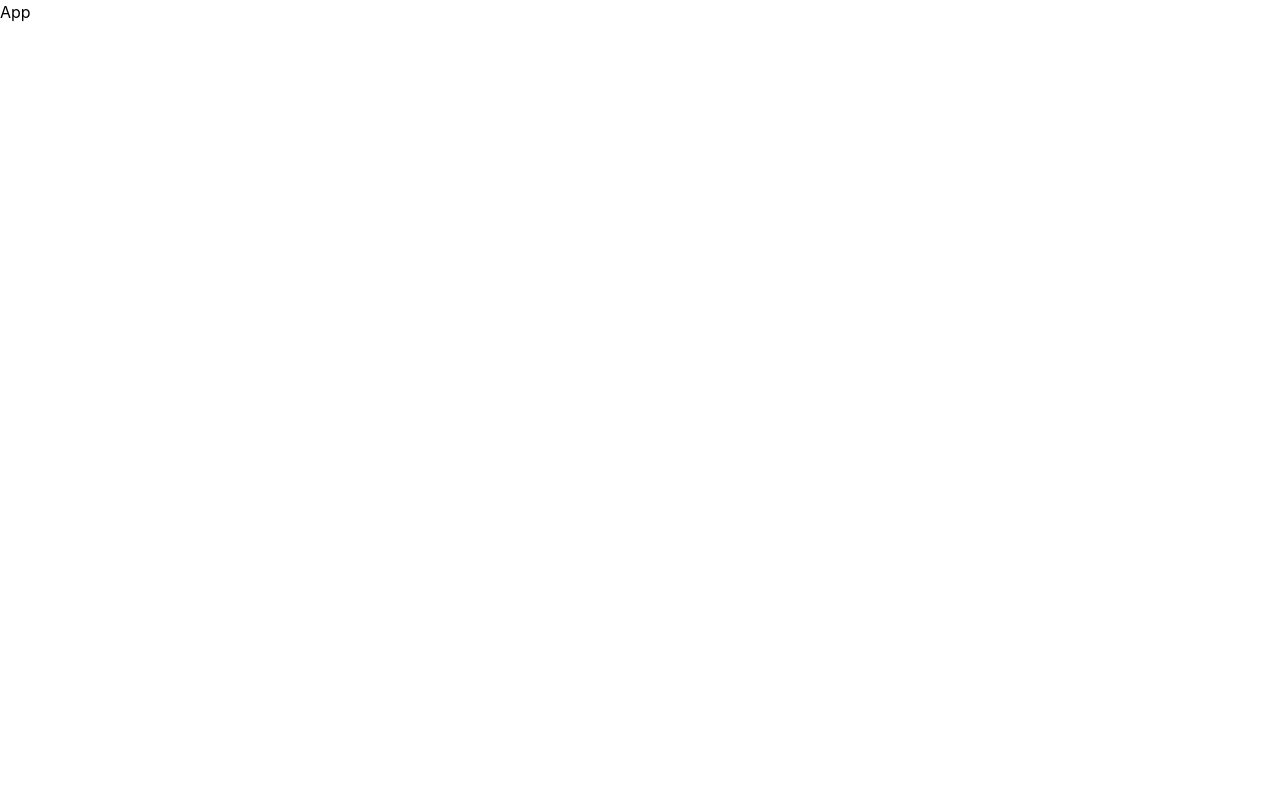
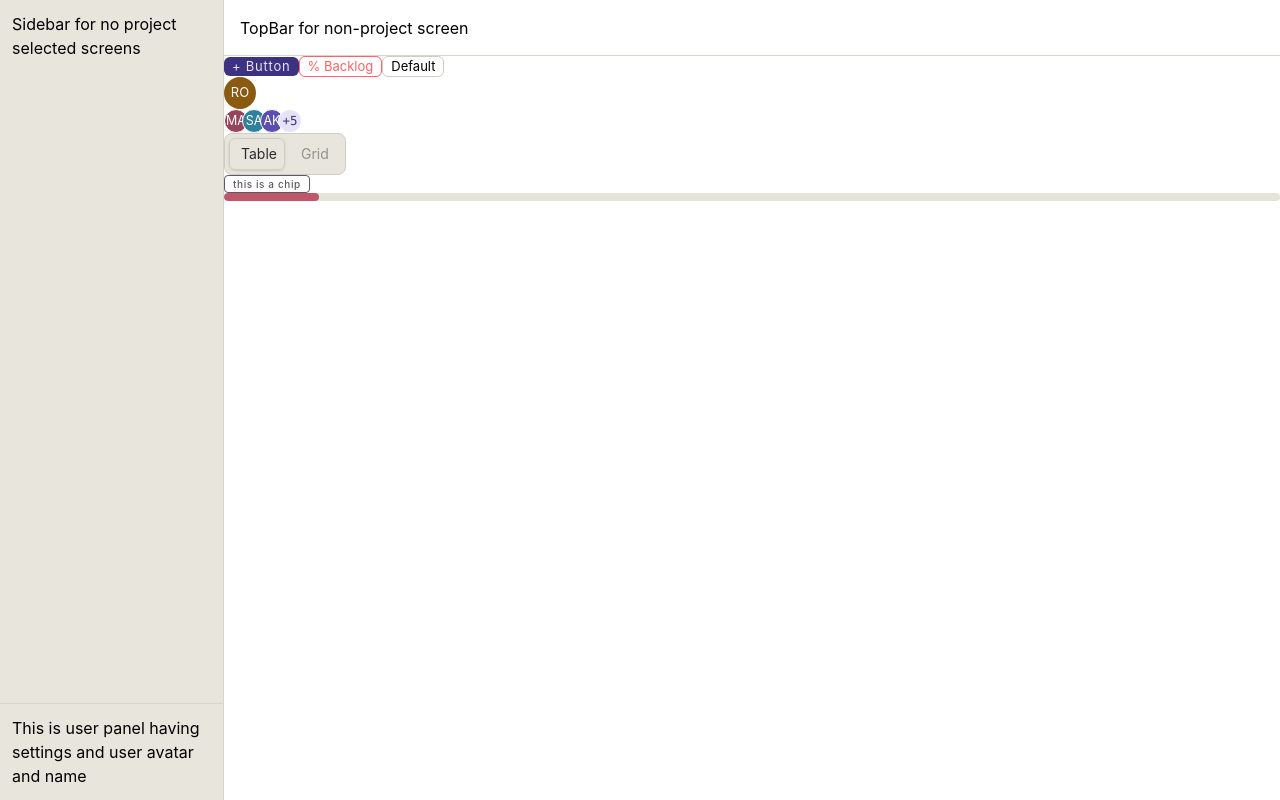
Before and after one commit to akshatp10/sprintsheet, a React (Vite) app: page /test in a window 1280 px wide. Built offline with nearby package versions, Linux system fonts and the light colour scheme.

Commit message:
setting up initial layout with test page

```diff
--- a/src/app/App.tsx
+++ b/src/app/App.tsx
@@ -1,8 +1,11 @@
+
+import { RouterProvider } from "react-router-dom"
+import { router } from "./router"
+
 const App = () => {
+
   return (
-    <div>
-      App
-    </div>
+    <RouterProvider router={router} />
   )
 }
 
--- /dev/null
+++ b/src/app/layout/AppLayout.tsx
@@ -0,0 +1,35 @@
+import React from 'react'
+import { Outlet } from 'react-router-dom'
+
+interface AppLayoutProps {
+    dynamicSidebar: React.ReactNode
+    dynamicTopBar: React.ReactNode
+    usersPanel: React.ReactNode
+}
+
+const AppLayout = ({ dynamicSidebar, dynamicTopBar, usersPanel }: AppLayoutProps) => {
+    return (
+        <div className="grid h-screen w-screen grid-cols-[224px_1fr] bg-surface">
+            <aside className="grid h-full grid-rows-[1fr_auto] border-r border-lines-hairline bg-surface-desk">
+                <nav className="overflow-y-auto p-3">{dynamicSidebar}</nav>
+                <div className="border-t border-lines-hairline p-3">
+                    {usersPanel}
+                </div>
+            </aside>
+
+            <div className="grid h-full min-w-0 grid-rows-[56px_1fr]">
+                {/* Separation between topbar and main content */}
+                <div
+                    className="flex min-w-0 items-center border-b border-lines-hairline px-4"
+                >
+                    {dynamicTopBar}
+                </div>
+                <main className="min-h-0 overflow-auto">
+                    <Outlet />
+                </main>
+            </div>
+        </div>
+    )
+}
+
+export default AppLayout
--- a/src/app/router.tsx
+++ b/src/app/router.tsx
@@ -0,0 +1,29 @@
+import {
+    createBrowserRouter,
+    createRoutesFromElements,
+    Route,
+} from "react-router-dom";
+import AppLayout from "./layout/AppLayout";
+import { TestPage } from "@/pages/testPage";
+import WorkspaceSidebar from "@/components/sidebar/WorkspaceSidebar";
+import WorkspaceTopbar from "@/components/topbar/WorkspaceTopbar";
+import UserPanelSidebar from "@/components/sidebar/UserPanelSidebar";
+
+
+export const router = createBrowserRouter(
+    createRoutesFromElements(
+        <>
+            {/* Workspace routes */}
+            <Route
+                element={<AppLayout
+                    dynamicSidebar={<WorkspaceSidebar />}
+                    dynamicTopBar={<WorkspaceTopbar />}
+                    usersPanel={<UserPanelSidebar />}
+                />}
+            >
+                <Route path="/" element={"Home/Project Page"} />
+                <Route path="/test" element={<TestPage />} />
+            </Route>
+        </>
+    )
+);
--- /dev/null
+++ b/src/components/sidebar/UserPanelSidebar.tsx
@@ -0,0 +1,11 @@
+import React from 'react'
+
+const UserPanelSidebar = () => {
+    return (
+        <div>
+            This is user panel having settings and user avatar and name
+        </div>
+    )
+}
+
+export default UserPanelSidebar
--- /dev/null
+++ b/src/components/sidebar/WorkspaceSidebar.tsx
@@ -0,0 +1,11 @@
+import React from 'react'
+
+const WorkspaceSidebar = () => {
+    return (
+        <div className='bg-surface-desk'>
+            Sidebar for no project selected screens
+        </div>
+    )
+}
+
+export default WorkspaceSidebar
--- /dev/null
+++ b/src/components/topbar/WorkspaceTopbar.tsx
@@ -0,0 +1,11 @@
+import React from 'react'
+
+const WorkspaceTopbar = () => {
+    return (
+        <div>
+            TopBar for non-project screen
+        </div>
+    )
+}
+
+export default WorkspaceTopbar
--- /dev/null
+++ b/src/pages/testPage.tsx
@@ -0,0 +1,48 @@
+import OutlineButton from "@/components/button/Button"
+import GlobalChip from "@/components/chips/GlobalChip"
+import ProgressBar from "@/components/common/ProgressBar"
+import AvatarGroup from "@/components/identity/AvatarGroups"
+import ChipAvatar from "@/components/identity/ChipAvatar"
+import UserAvatar from "@/components/identity/UserAvatar"
+import { RadioButton } from "@/components/inputs/RadioButton"
+import { useState } from "react"
+
+export const TestPage = () => {
+
+    const [radioButtonOption, setradioButtonOption] = useState("table")
+
+    const testClick = () => { console.log("handleClick") }
+    return (
+        <div className="text-type-body">
+            <OutlineButton variant="primary" handleClick={testClick} className="bg-accent-deep text-accent-tint text-type-micro">
+                + Button
+            </OutlineButton>
+            <OutlineButton variant="secondary" handleClick={testClick}>
+                % Backlog
+            </OutlineButton>
+            <OutlineButton variant="tertiary" handleClick={testClick}>
+                Default
+            </OutlineButton>
+            <UserAvatar userName="Rohit" variant="amber" isSideBar />
+            <AvatarGroup>
+                <UserAvatar userName="Manya" variant="rose" />
+                <UserAvatar userName="Saransh" variant="blue" />
+                <UserAvatar userName="Akshat" variant="purple" />
+                <ChipAvatar extraUsers={5} />
+            </AvatarGroup>
+
+            <RadioButton
+                options={[
+                    { label: "Table", value: "table" },
+                    { label: "Grid", value: "grid" },
+                ]}
+                value={radioButtonOption}
+                onChange={setradioButtonOption}
+            />
+
+            <GlobalChip text="this is a chip" variant="secondary" textType="text-type-micro" />
+            <ProgressBar progress={9} color="bg-stage-blocked-dot" />
+
+        </div>
+    )
+}
```
